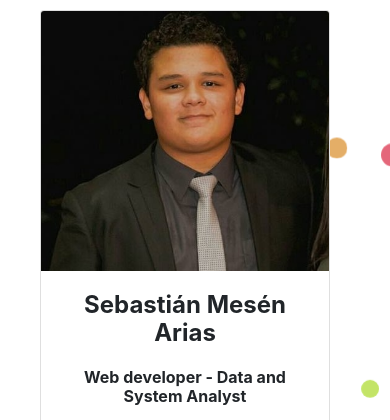
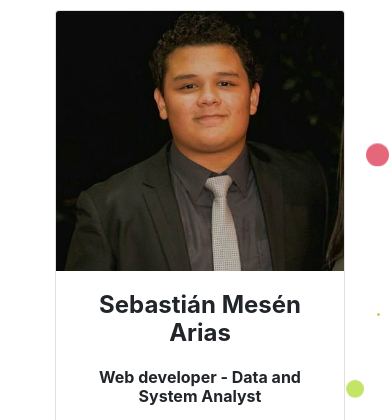
Before and after one commit to sebasmesen17/CV, a website: page index.html in a window 390 px wide. Shown: the top 420 px of the page. Drawn offline with nearby package versions, Linux system fonts and the light colour scheme.

Commit message:
tanteo de responsive 2.0

```diff
--- a/css/portafolio.css
+++ b/css/portafolio.css
@@ -911,14 +911,14 @@
     height: 320px;
     margin-bottom: 180px;
     margin-top: 10px;
-    margin-left: 25px;
+    margin-left: 40px;
   }
   .bubble-wrap {
     position: fixed;
     width: 250px;
     height: 250px;
     margin-top: 70px;
-    margin-left: 95px;
+    margin-left: 80px;
     transform-style: preserve-3d;
     transform-origin: center center;
   }
```
